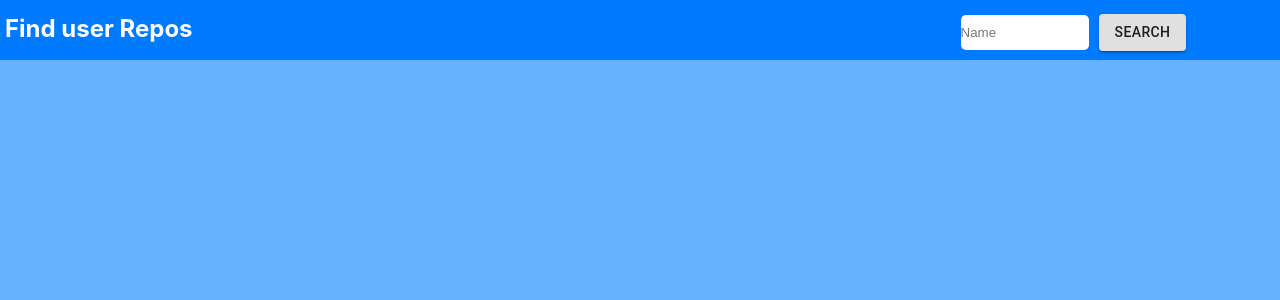
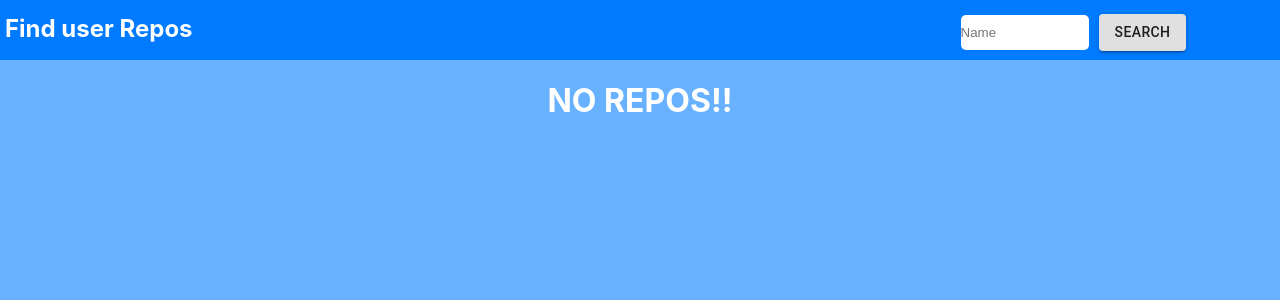
Before and after one commit to Shivam16Gupta/Github_api, a React (Create React App) app: page / in a window 1280 px wide. Shown: the top 300 px of the page. Built offline with nearby package versions, Linux system fonts and the light colour scheme.

Commit message:
resolved catch

```diff
--- a/src/assets/App.css
+++ b/src/assets/App.css
@@ -5,7 +5,10 @@ body{
   list-style: none;
   width:auto;
   height:auto;
-  margin:20px;
+  background-color: #b8de6f;
+  padding:20px;
+  border-radius: 10px;
+  border-style: double;
 }
 #nav{
   background-color: rgb(0, 123, 255);
@@ -19,7 +22,6 @@ body{
 #field{
   width:10%;
   height:35px;
-
   margin-left: 60%;
   margin-top: 15px;
   border-style: none;
@@ -32,8 +34,11 @@ b{
   margin-left: 5px;
 }
 #container{
-  background-color: #f1f6f9;
   width:60vw;
   margin-left: 20%;
   border-radius: 10px;
 }
+#res{
+  color: white;
+  text-align: center;
+}
--- a/src/components/index.js
+++ b/src/components/index.js
@@ -19,14 +19,14 @@ const Index = ()=>{
         axios.get(`https://api.github.com/users/${input}/repos?sort=created:asc`).then(response=>{
 
                 const point=response.data;
-                console.log(point);
                 setName(point.map((val)=>{
 
                     return val;
                 }));
 
-            })
+            }).catch(error => window.alert("Input field is empty"))
      };
+
         return(
             <div>
                 <div id='nav'>
@@ -40,5 +40,6 @@ const Index = ()=>{
             </div>
         );
 
+
 }
 export default Index;
--- a/src/components/list.js
+++ b/src/components/list.js
@@ -4,11 +4,11 @@ import '../assets/App.css';
 const List =(props)=>{
     const newArr=props.arr;
 
-    if(newArr)
+    if(newArr.length)
     {
     return(
         <div id='container'>
-            <h3>{newArr.map((e)=> <li id='name'>
+            <h3>{newArr.map((e)=> <li id='name' key={e.id}>
                 <a href={e.html_url}>
                     {e.name}
                     </a>
@@ -18,7 +18,7 @@ const List =(props)=>{
     );
     }
     else{
-        return(<div><h1>NO REPOS!!</h1></div>);
+        return(<div id='res'><h1>NO REPOS!!</h1></div>);
 
     }
 }
```
